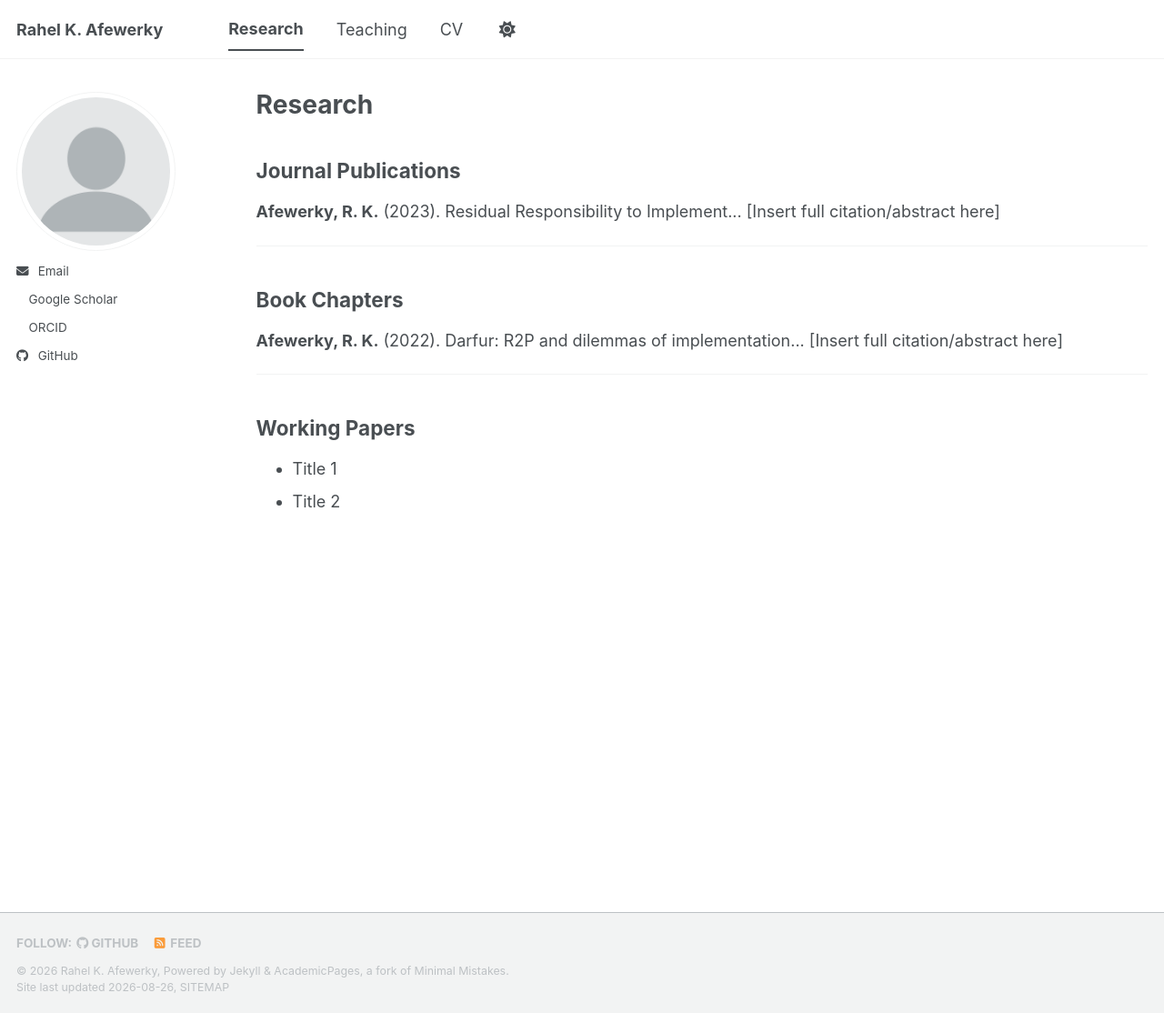
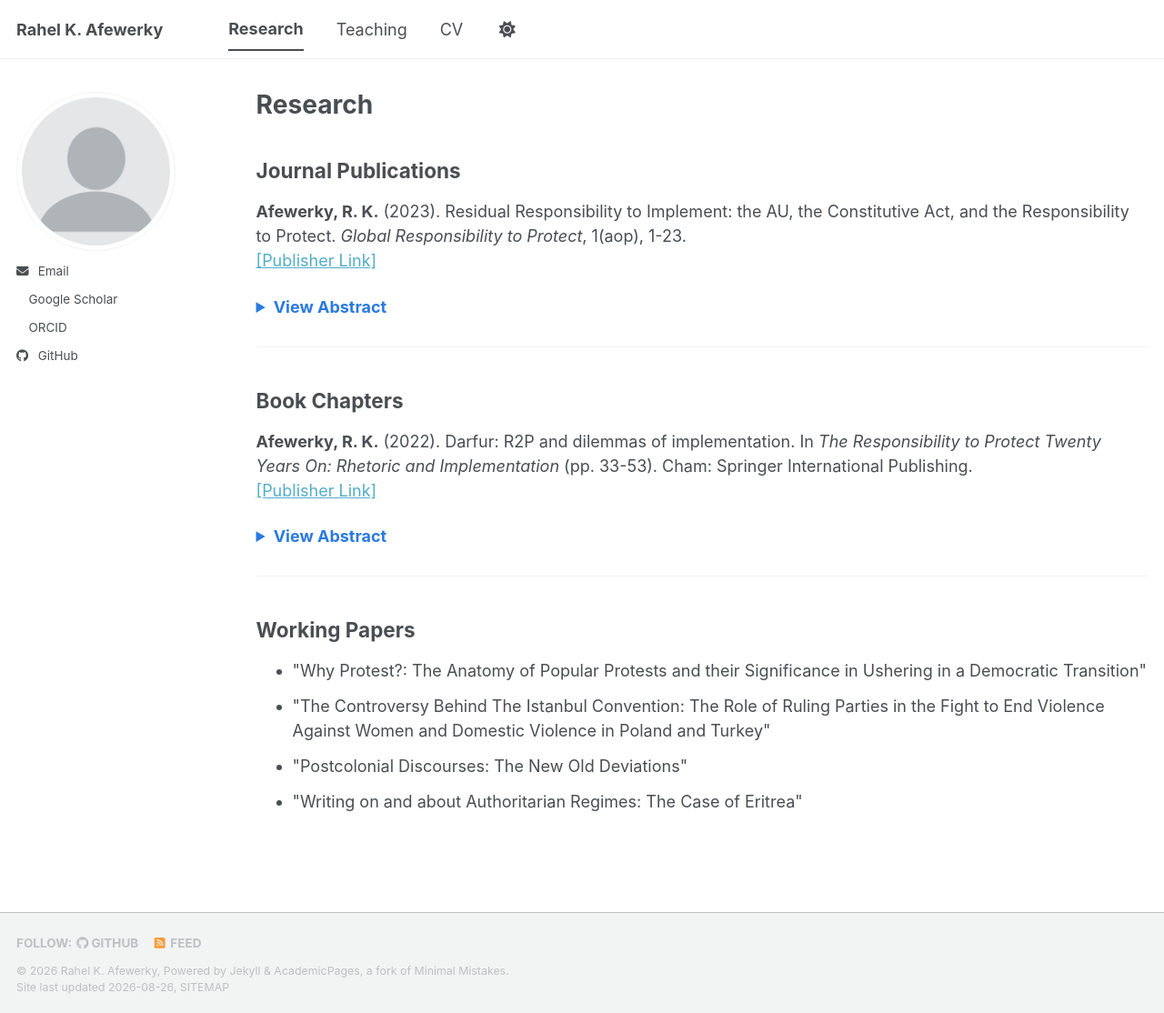
Before and after one commit to rahelafewerky/rahelafewerky.github.io, a Jekyll site: the page built from _pages/publications.html, in a window 1280 px wide and 1114 px high. Shown: the whole window at 91% size. Built offline with Jekyll 4.4.1, drawn with Linux system fonts in a browser that asks for light colours; a style sheet for code colours, icons or effects is not loaded.

Commit message:
Update publications.html

```diff
--- a/_pages/publications.html
+++ b/_pages/publications.html
@@ -6,15 +6,46 @@ author_profile: true
 ---
 
 <h2>Journal Publications</h2>
-<p><strong>Afewerky, R. K.</strong> (2023). Residual Responsibility to Implement... [Insert full citation/abstract here]</p>
 
-<hr>
+<p>
+  <strong>Afewerky, R. K.</strong> (2023). Residual Responsibility to Implement: the AU, the Constitutive Act, and the Responsibility to Protect.
+  <em>Global Responsibility to Protect</em>, 1(aop), 1-23.
+  <br>
+  <a href="https://brill.com/view/journals/gr2p/16/2/article-p127_002.xml" target="_blank">[Publisher Link]</a>
+</p>
+
+<details>
+  <summary style="cursor: pointer; color: #2a7ae2; font-weight: bold;">View Abstract</summary>
+  <p style="margin-top: 10px; font-style: italic; color: #555;">
+    This article analyzes the African Union's (AU) challenges in implementing the Responsibility to Protect (R2P) amidst ongoing mass atrocities in Africa, exploring the gap between the AU's legal framework and its actual intervention capabilities.
+  </p>
+</details>
+
+<hr style="margin: 30px 0;">
+
 <h2>Book Chapters</h2>
-<p><strong>Afewerky, R. K.</strong> (2022). Darfur: R2P and dilemmas of implementation... [Insert full citation/abstract here]</p>
 
-<hr>
+<p>
+  <strong>Afewerky, R. K.</strong> (2022). Darfur: R2P and dilemmas of implementation.
+  In <em>The Responsibility to Protect Twenty Years On: Rhetoric and Implementation</em> (pp. 33-53). Cham: Springer International Publishing.
+  <br>
+  <a href="https://link.springer.com/chapter/10.1007/978-3-030-90731-0_3" target="_blank">[Publisher Link]</a>
+</p>
+
+<details>
+  <summary style="cursor: pointer; color: #2a7ae2; font-weight: bold;">View Abstract</summary>
+  <p style="margin-top: 10px; font-style: italic; color: #555;">
+    Focusing on the Darfur case, this chapter examines the 20-year history of R2P implementation, analyzing the failure to prevent genocide, the impact of delayed responses, and the necessity of focusing on the "responsibility to rebuild" within the framework.
+  </p>
+</details>
+
+<hr style="margin: 30px 0;">
+
 <h2>Working Papers</h2>
+
 <ul>
-  <li>Title 1</li>
-  <li>Title 2</li>
+  <li style="margin-bottom: 12px;">"Why Protest?: The Anatomy of Popular Protests and their Significance in Ushering in a Democratic Transition"</li>
+  <li style="margin-bottom: 12px;">"The Controversy Behind The Istanbul Convention: The Role of Ruling Parties in the Fight to End Violence Against Women and Domestic Violence in Poland and Turkey"</li>
+  <li style="margin-bottom: 12px;">"Postcolonial Discourses: The New Old Deviations"</li>
+  <li style="margin-bottom: 12px;">"Writing on and about Authoritarian Regimes: The Case of Eritrea"</li>
 </ul>
```
